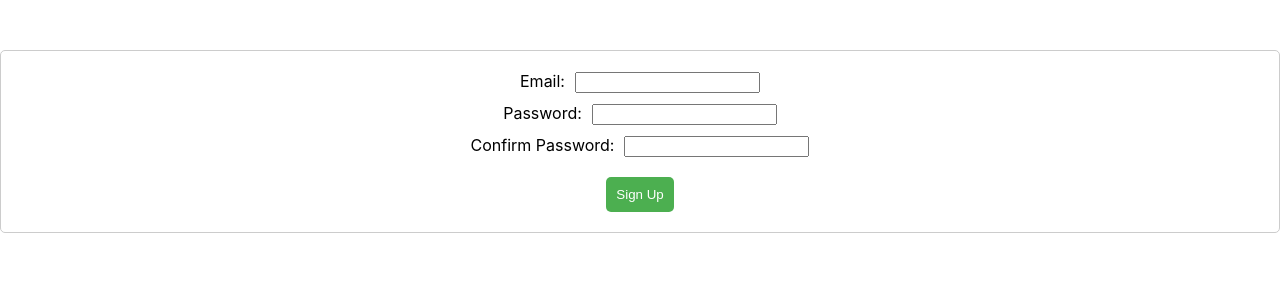
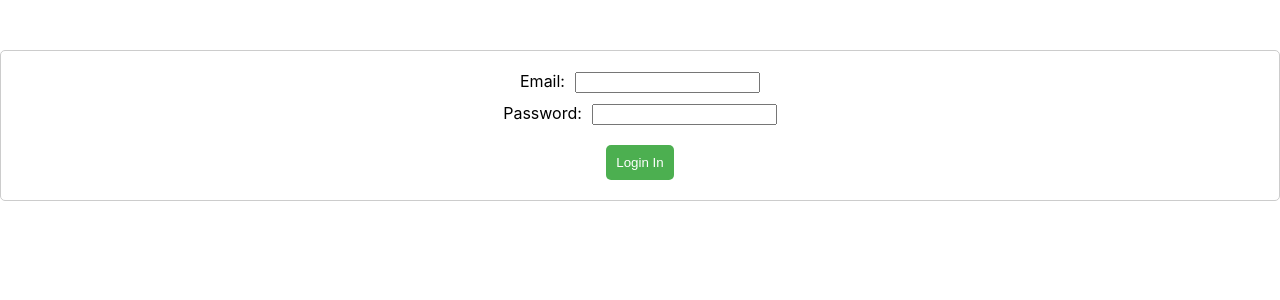
Before and after one commit to Balwantkiraula/ExpenseTrackerReact, a React (Create React App) app: page /login in a window 1280 px wide. Shown: the top 300 px of the page. Built offline with nearby package versions, Linux system fonts and the light colour scheme.

Commit message:
Login Screen

```diff
--- a/package.json
+++ b/package.json
@@ -8,6 +8,7 @@
     "@testing-library/user-event": "^13.5.0",
     "react": "^18.2.0",
     "react-dom": "^18.2.0",
+    "react-router-dom": "^6.11.1",
     "react-scripts": "5.0.1",
     "web-vitals": "^2.1.4"
   },
--- a/src/App.js
+++ b/src/App.js
@@ -1,12 +1,16 @@
 import './App.css';
 import Login from './components/Login';
+import LoginPage from './components/LoginPage';
+import { BrowserRouter, Routes, Route } from 'react-router-dom';
 
 function App() {
-  const signUpHandle = () =>{
-
-  }
   return (
- <Login signUpHandle={signUpHandle}/>
+    <BrowserRouter>
+      <Routes>
+        <Route path='/' element={<Login />} />
+        <Route path='/login' element={<LoginPage />} />
+      </Routes>
+    </BrowserRouter>
   );
 }
 
--- a/src/components/Login.js
+++ b/src/components/Login.js
@@ -1,6 +1,10 @@
 import React, { useState } from 'react'
 import '../App.css';
+import {  useNavigate } from 'react-router-dom';
 function Login() {
+
+    const history = useNavigate();
+
     const [login, setLogin] = useState([]);
     const [email, setEmail] = useState('');
     const [confirmPassword, setConfirmPassword] = useState('');
@@ -51,6 +55,10 @@ function Login() {
             setConfirmPassword('');
         }
     }
+    const handleLogin = () => {
+        // Your login logic here
+        history("/login")
+      };
 
     return (
         <form onSubmit={signUpHandle} >
@@ -73,6 +81,7 @@ function Login() {
                 <div>
                     <button type='submit'>Sign Up</button>
                 </div>
+              <button onClick={handleLogin}> Already have account ? Login</button>
 
             </div>
         </form>
--- /dev/null
+++ b/src/components/LoginPage.js
@@ -0,0 +1,74 @@
+import React, { useState } from 'react';
+import Welcome from './Welcome';
+
+function LoginPage() {
+  const [isLoggedIn, setIsLoggedIn] = useState(false);
+  const [email, setEmail] = useState('');
+  const [password, setPassword] = useState('');
+  const [errors, setErrors] = useState({});
+
+  const signUpHandle = async (event) =>{
+      event.preventDefault();
+      const newErrors = {};
+
+      // Validation rules
+      if (!email) {
+          newErrors.email = 'Email is required';
+      } else if (!/\S+@\S+\.\S+/.test(email)) {
+          newErrors.email = 'Email is invalid';
+      }
+
+      if (!password) {
+          newErrors.password = 'Password is required';
+      }
+
+      // Set validation errors
+      setErrors(newErrors);
+
+      // Submit form if no errors
+      if (Object.keys(newErrors).length === 0) {
+          const response = await fetch(`https://expensetracker-23569-default-rtdb.firebaseio.com/users.json`, {
+              method: "POST",
+              headers: {
+                "Content-Type": "application/json",
+              },
+              body: JSON.stringify({email, password}),
+          });
+          const data = await response.json();
+          console.log(data);
+          setIsLoggedIn(true);
+
+          // Clear input fields
+          setEmail('');
+          setPassword('');
+      }
+    }
+
+  return (
+    <div>
+      {isLoggedIn ? (
+        <Welcome />
+      ) : (
+        <form onSubmit={signUpHandle} >
+            <div className='login-container'>
+                <div>
+                    <label>Email:</label>
+                    <input type='email' value={email} onChange={e => setEmail(e.target.value)} />
+                    {errors.email && <span>{errors.email}</span>}
+                </div>
+                <div>
+                    <label>Password:</label>
+                    <input type='password' value={password} onChange={e => setPassword(e.target.value)} />
+                    {errors.password && <span>{errors.password}</span>}
+                </div>
+                <div>
+                    <button type='submit'>Login In</button>
+                </div>
+            </div>
+        </form>
+      )}
+    </div>
+  );
+}
+
+export default LoginPage;
--- /dev/null
+++ b/src/components/Welcome.js
@@ -0,0 +1,11 @@
+import React from 'react'
+
+function Welcome() {
+  return (
+    <div>
+      <h1>Welcome to my Page</h1>
+    </div>
+  )
+}
+
+export default Welcome
```
Also changed, not shown: 1 other file (tests, documents, lock files or other folders).
